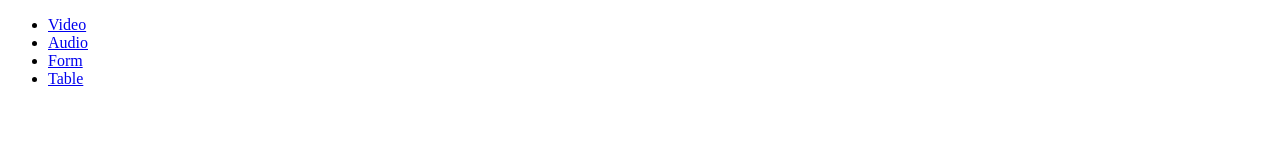
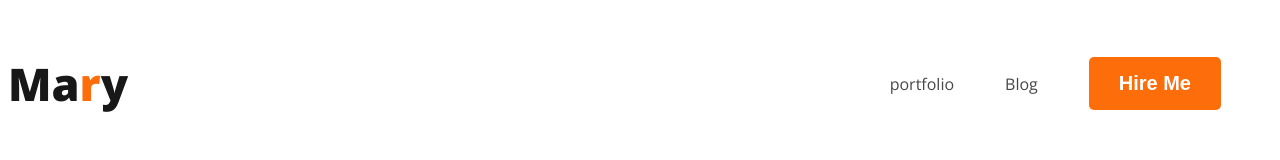
Before and after one commit to Muqeed007/my-portfolio1, a plain HTML site: page index.html in a window 1280 px wide. Drawn offline with nearby package versions, Linux system fonts and the light colour scheme.

Commit message:
added navbar

```diff
--- a/index.html
+++ b/index.html
@@ -4,16 +4,20 @@
     <meta charset="UTF-8">
     <meta name="viewport" content="width=device-width, initial-scale=1.0">
     <title> my-portfolio1 </title>
+    <link rel="preconnect" href="https://fonts.googleapis.com">
+<link rel="preconnect" href="https://fonts.gstatic.com" crossorigin>
+<link href="https://fonts.googleapis.com/css2?family=Open+Sans:ital,wght@0,400;0,700;0,800;1,700&display=swap" rel="stylesheet">
+
     <link rel="stylesheet" href="style/style.css">
 </head>
 <body>
     <header>
         <nav>
+            <h3 class="nav-title">Ma<span class="color">r</span>y</h3>
             <ul>
-                <li><a href="video.html">Video</a></li>
-                <li><a href="audio.html">Audio</a></li>
-                <li><a href="form.html">Form</a></li>
-                <li><a href="table.html">Table</a></li>
+                <li><a href="portfolio.html">portfolio</a></li>
+                <li><a href="blog.html">Blog</a></li>
+                <li><button class="primary-button">Hire Me</button></li>
             </ul>
         </nav>
     </header>
--- a/style/style.css
+++ b/style/style.css
@@ -1,13 +1,40 @@
-h1{
-    color: blue;
-    text-align: center;
+body{
+    font-family: 'Open Sans', sans-serif;
 }
-p{
-    text-align: center;
+.primary-button{
+
+    border-radius: 5px;
+    background: #FD6E0A;
+    border: 0px;
+    padding: 15px 30px;
+    color: var(--White-Color, #FFF);
+    font-size: 20px;
+    font-weight: 700;
+
 }
-img{
-    width: 100vh ;
-    position: sticky;
-    background-position: center;
-    background-size: cover;
+/* nav related style */
+nav{
+    display: flex;
+    align-items: center;
+    justify-content: space-between;
 }
+.nav-title{
+    color: var(--Dark-01, #181818);
+    font-size: 45px;
+    font-weight: 800;
+}
+.color{
+    color: #FD6E0A;
+}
+nav > ul{
+    display: flex;
+    align-items: center;
+}
+nav li{
+    list-style: none;
+    margin-right: 51px;
+}
+nav a{
+    text-decoration: none;
+    color: #474747;
+}
```
